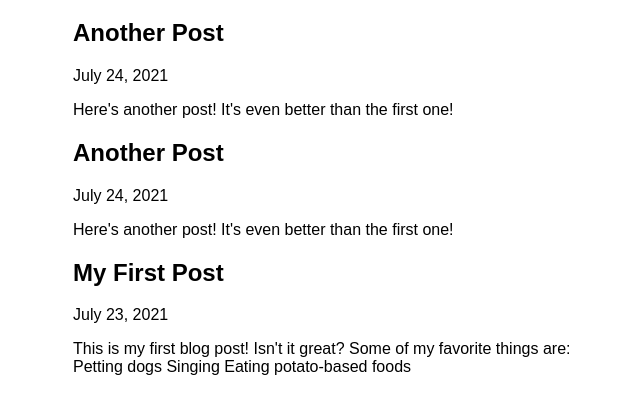
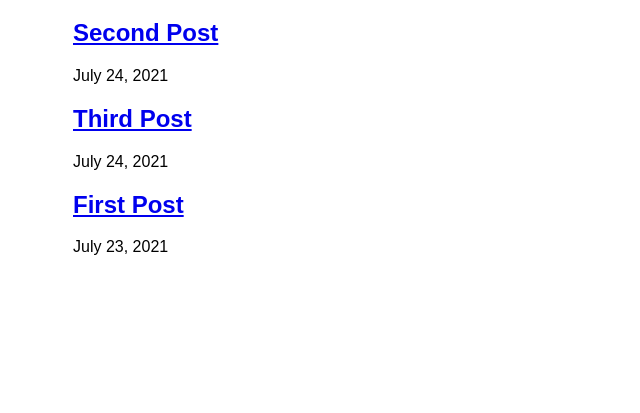
Before and after one commit to liang256/my-first-gatsby-site, a Gatsby site: page /blog in a window 1280 px wide. Shown: the part 157-570 px from the top of the page, without its empty margins (317-957 px from the left). Built offline with nearby package versions, Linux system fonts and the light colour scheme; Gatsby itself is replaced by a stand-in of ours.

Commit message:
Update blog post titles and slugs, and improve blog page layout

```diff
--- a/blog/first-post.mdx
+++ b/blog/first-post.mdx
@@ -1,7 +1,7 @@
 ---
-title: "My First Post"
+title: "First Post"
 date: "2021-07-23"
-slug: "my-first-post"
+slug: "first-post"
 ---
 
 This is my first blog post! Isn't it *great*?
--- a/blog/second-post.mdx
+++ b/blog/second-post.mdx
@@ -1,7 +1,8 @@
 ---
-title: "Another Post"
+title: "Second Post"
 date: "2021-07-24"
-slug: "another-post"
+slug: "second-post"
 ---
 
 Here's another post! It's even better than the first one!
+I can't believe how amazing this post is. The content is mind-blowing and the writing style is impeccable. It's definitely a must-read for everyone. Keep up the great work!
--- a/blog/third-post.mdx
+++ b/blog/third-post.mdx
@@ -1,7 +1,7 @@
 ---
-title: "Another Post"
+title: "Third Post"
 date: "2021-07-24"
-slug: "another-post"
+slug: "third-post"
 ---
 
 Here's another post! It's even better than the first one!
--- a/src/pages/blog.js
+++ b/src/pages/blog/index.js
@@ -1,7 +1,7 @@
 import * as React from 'react'
-import { graphql } from 'gatsby'
-import Layout from '../components/layout'
-import Seo from '../components/seo'
+import { Link, graphql } from 'gatsby'
+import Layout from '../../components/layout'
+import Seo from '../../components/seo'
 
 const BlogPage = ({ data }) => {
   return (
@@ -9,9 +9,12 @@ const BlogPage = ({ data }) => {
       {
         data.allMdx.nodes.map(node => (
           <article key={node.id}>
-            <h2>{node.frontmatter.title}</h2>
+            <h2>
+              <Link to={`/blog/${node.frontmatter.slug}`}>
+                {node.frontmatter.title}
+              </Link>
+            </h2>
             <p>{node.frontmatter.date}</p>
-            <p>{node.excerpt}</p>
           </article>
         ))
       }
@@ -26,6 +29,7 @@ export const query = graphql`
         frontmatter {
           date(formatString: "MMMM D, YYYY")
           title
+          slug
         }
         id
         excerpt
```
Also changed, not shown: src/pages/blog/{mdx.frontmatter__slug}.js (added, +28 -0 lines).
